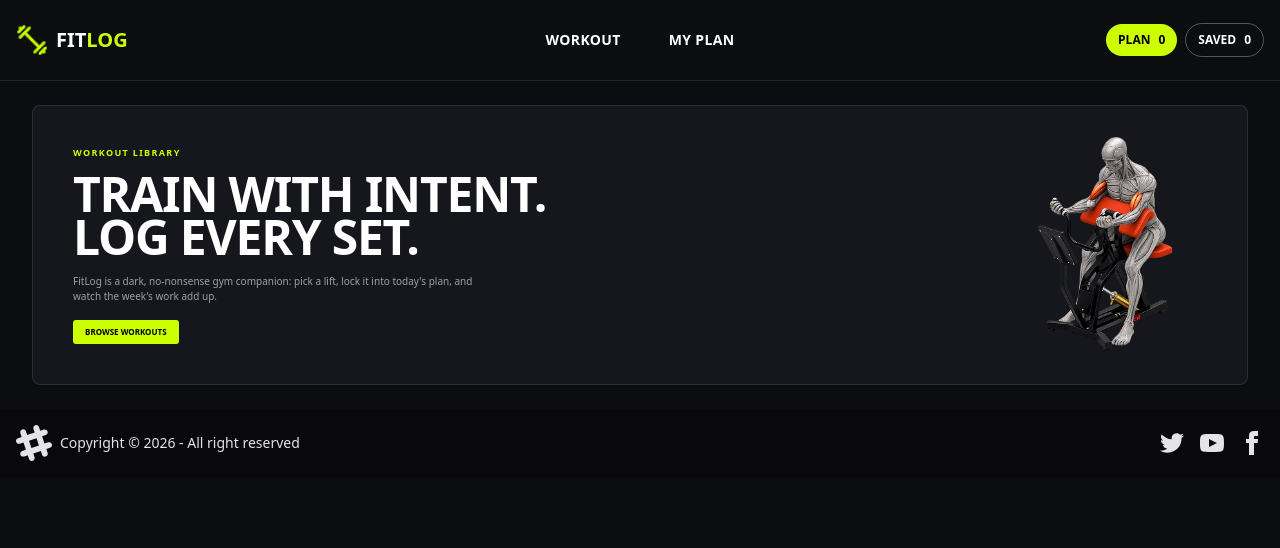
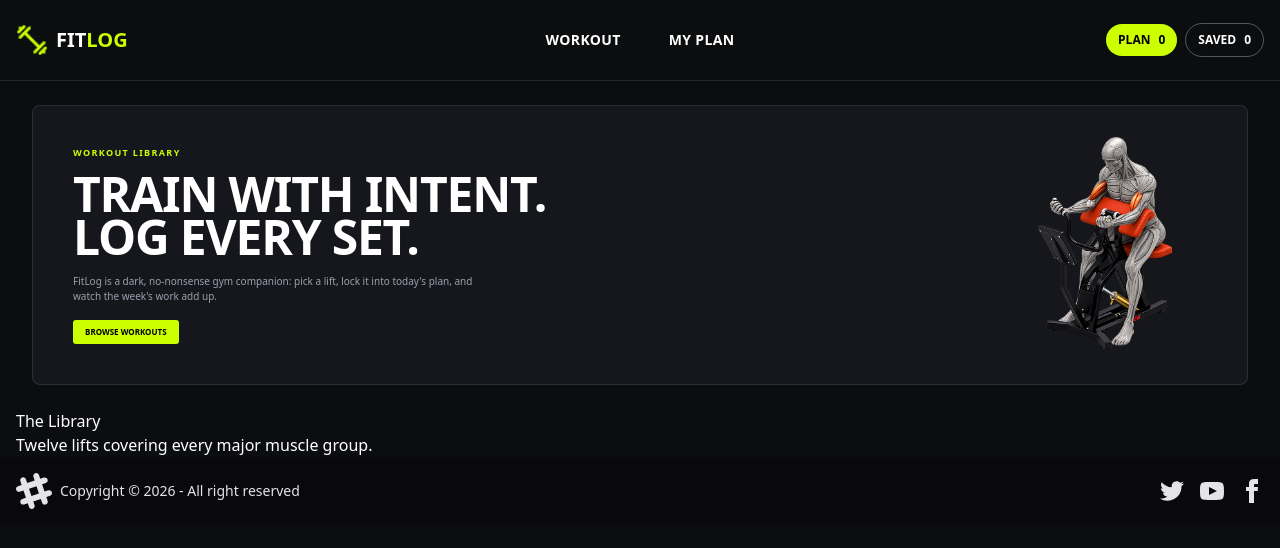
Before and after one commit to mainulislamrabby/fitlog, a Next.js app: page / in a window 1280 px wide. Shown: the top 548 px of the page. Built offline with nearby package versions, Linux system fonts and the light colour scheme; no server answers.

Commit message:
fix banner Section Bug

```diff
--- a/src/app/layout.tsx
+++ b/src/app/layout.tsx
@@ -23,7 +23,6 @@ export default function RootLayout({ children }: LayoutProps<"/">) {
   return (
     <html
       lang="en"
-      data-theme="light"
       className={`${geistSans.variable} ${geistMono.variable} h-full antialiased`}
     >
       <body className="bg-[#0c0d10] text-white h-full">
--- a/src/app/page.tsx
+++ b/src/app/page.tsx
@@ -1,10 +1,12 @@
 import Banner from '@/components/homepage/Banner'
+import Library from '@/components/homepage/Library'
 import React from 'react'
 
 function Home() {
   return (
     <div className='container mx-auto px-4'>
       <Banner/>
+      <Library/>
     </div>
   )
 }
--- a/src/components/homepage/Banner.tsx
+++ b/src/components/homepage/Banner.tsx
@@ -1,5 +1,4 @@
 import Image from "next/image";
-import Link from "next/link";
 import React from "react";
 import BannerImage from "@/assets/banner.png";
 
@@ -24,12 +23,12 @@ const Banner = () => {
               into today&apos;s plan, and watch the week&apos;s work add up.
             </p>
 
-            <Link
+            <a
               href="#library"
               className="mt-4 inline-flex rounded-[3px] bg-[#CCFF00] px-3 py-1.5 text-[8px] font-bold uppercase text-black transition hover:bg-[#d9ff4d]"
             >
               Browse Workouts
-            </Link>
+            </a>
           </div>
 
           {/* Image */}
--- /dev/null
+++ b/src/components/homepage/Library.tsx
@@ -0,0 +1,21 @@
+import React from 'react';
+
+const getFitLogData = async () => {
+    const response = await fetch('https://api.abcz.workers.dev/api/fitlog');
+    const data = await response.json();
+    return data;
+};
+
+const Library = () => {
+    const fitLogData = getFitLogData();
+    return (
+        <div>
+            <div>
+                <h2>The Library</h2>
+                <p>Twelve lifts covering every major muscle group.</p>
+            </div>
+        </div>
+    );
+};
+
+export default Library;
```
